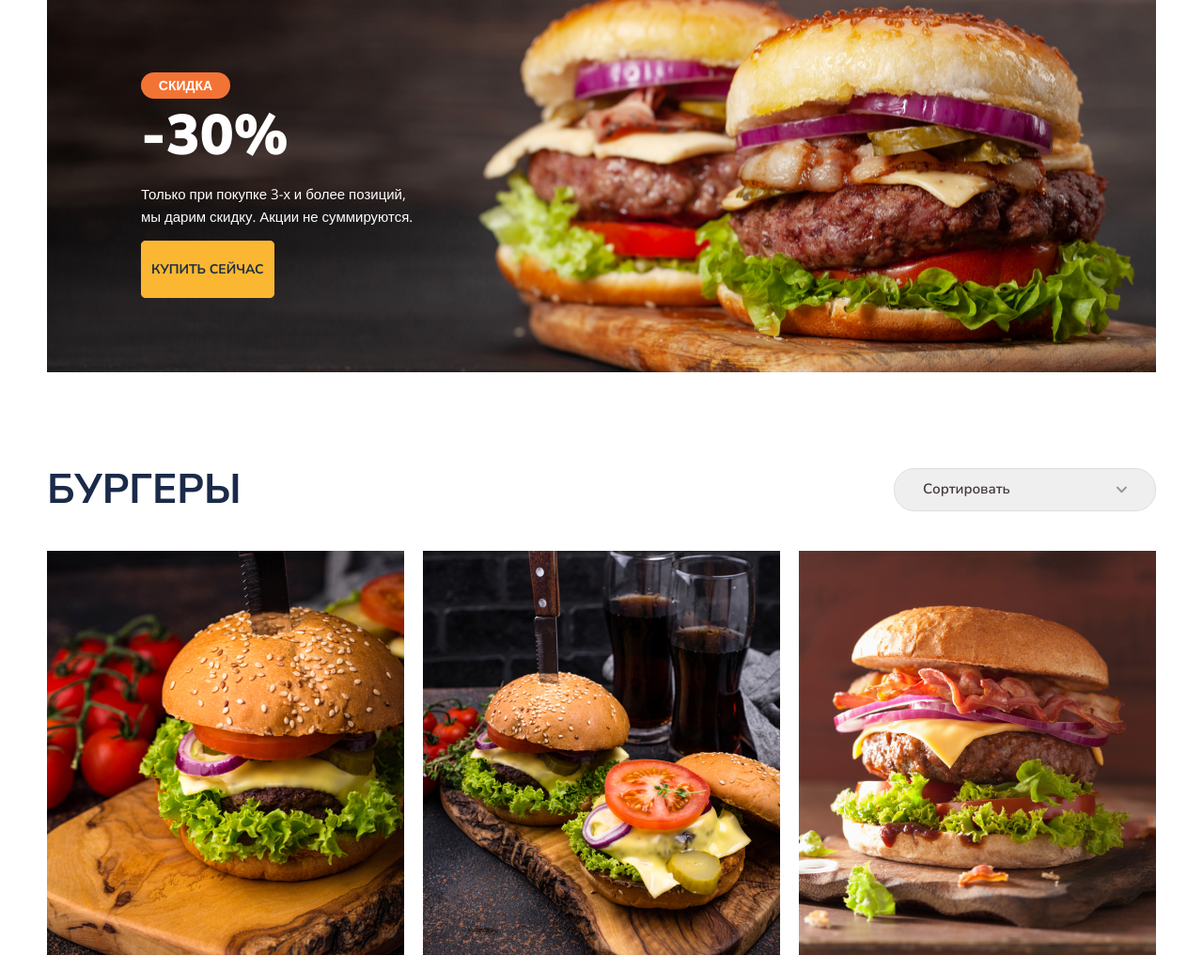
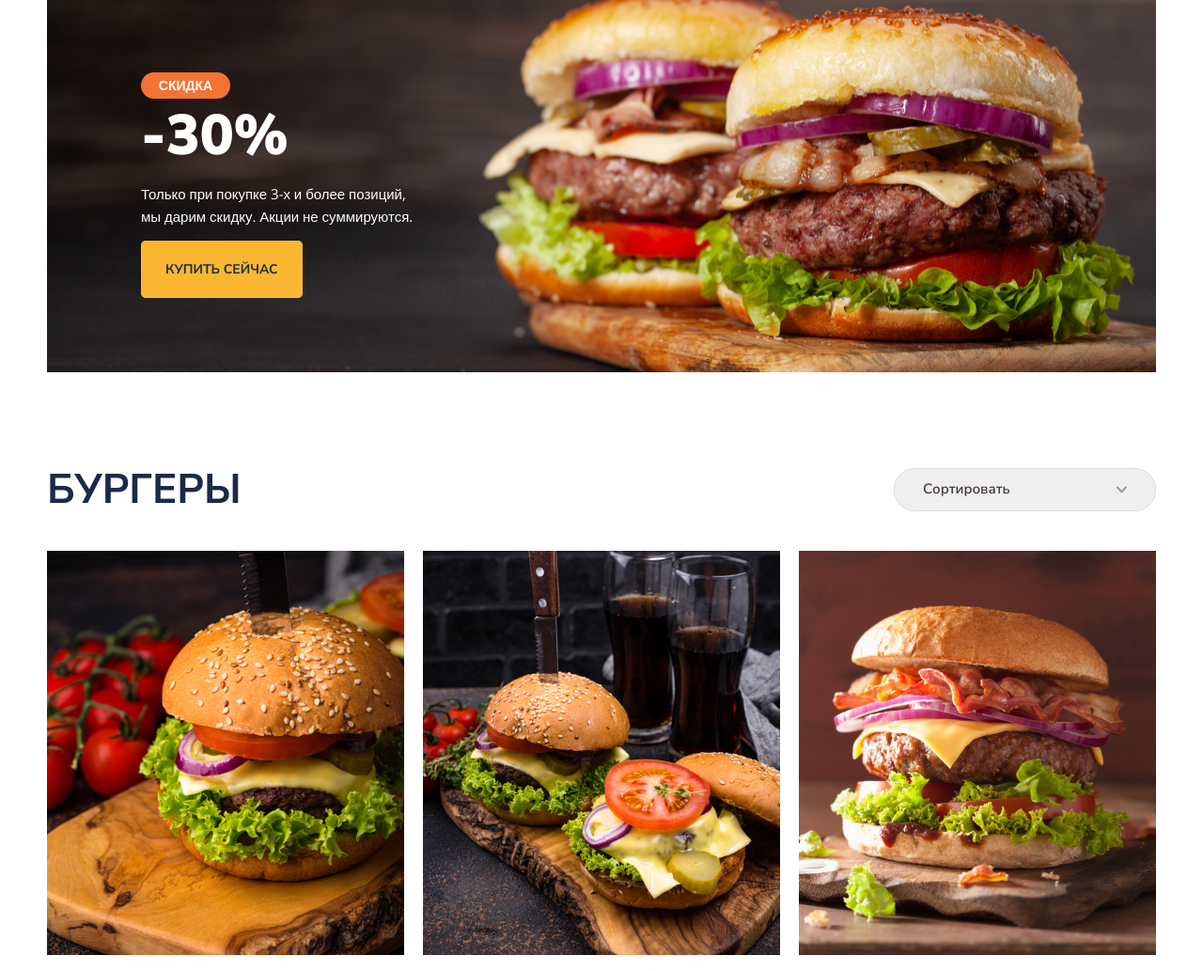
Before and after one commit to liralai/module01-burger, a plain HTML site: page menu.html in a window 1280 px wide. Shown: the part 751-1784 px from the top of the page at 94% size. Drawn offline with nearby package versions, Linux system fonts and the light colour scheme.

Commit message:
fix padding

```diff
--- a/styles/main.css
+++ b/styles/main.css
@@ -219,7 +219,7 @@ header {
     max-width: 170px;
     border: 1px solid #FBB731;
     border-radius: 5px;
-    padding: 20px 10px;
+    padding: 20px 25px;
 }
 
 .banner-link:hover {
```
